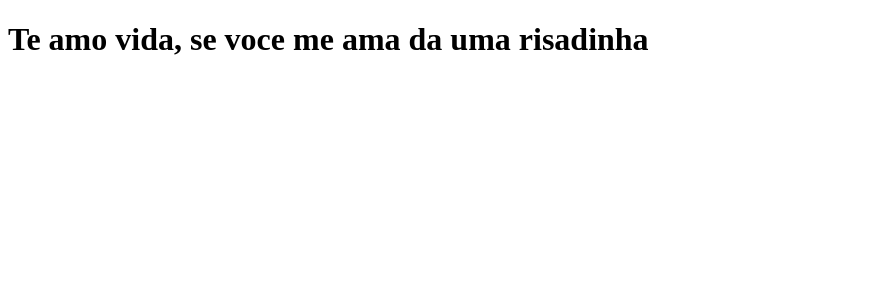
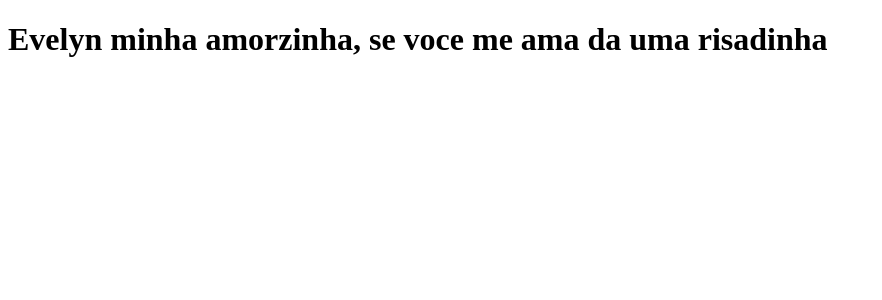
Before and after one commit to guedescodes/clone-tabnews, a Next.js app: page / in a window 1280 px wide. Shown: the top 300 px of the page, without its empty margins (0-882 px from the left). Built offline with nearby package versions, Linux system fonts and the light colour scheme.

Commit message:
atualizando mensagem

```diff
--- a/pages/index.js
+++ b/pages/index.js
@@ -1,5 +1,5 @@
 function Home() {
-    return <h1>Te amo vida, se voce me ama da uma risadinha</h1>
+    return <h1>Evelyn minha amorzinha, se voce me ama da uma risadinha</h1>
 }
 
 export default Home;
```
